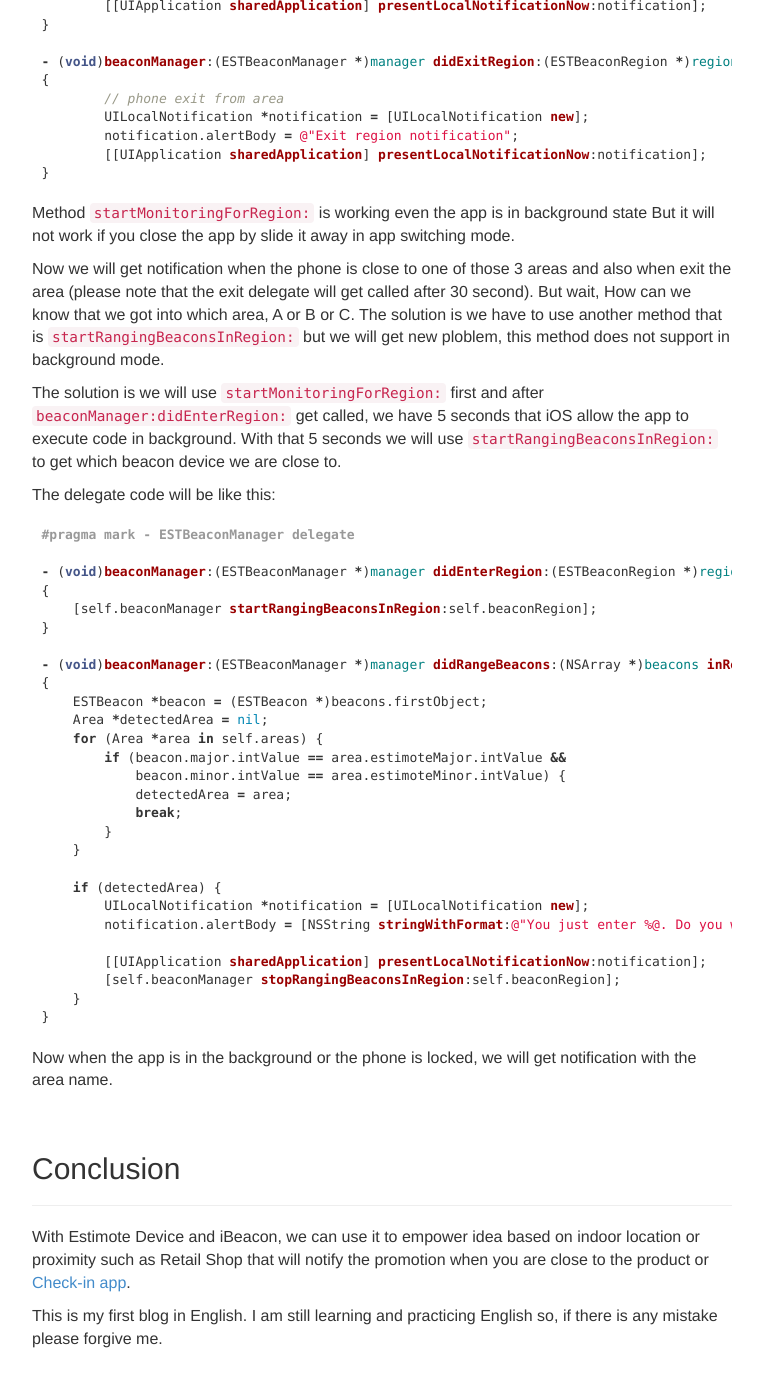
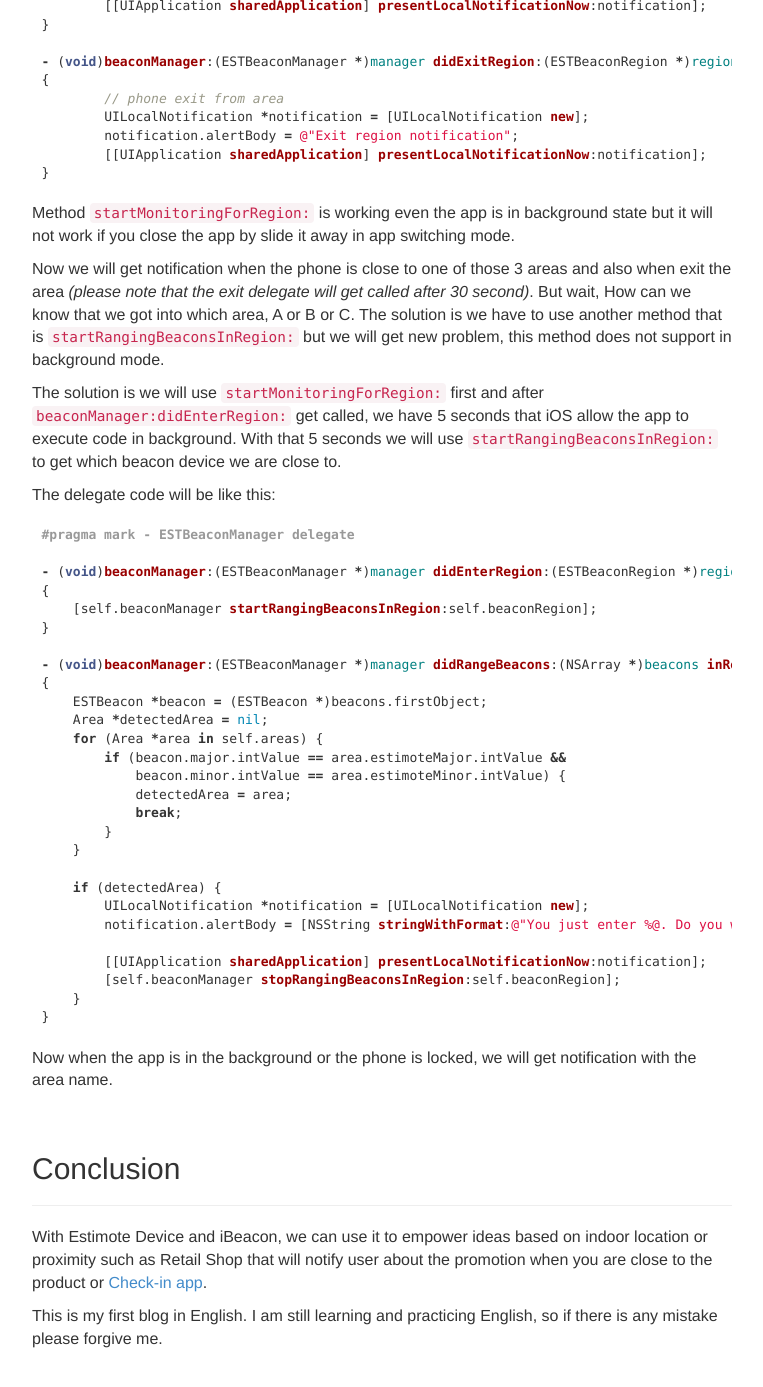
Before and after one commit to zoonooz/zoonooz.github.io, a Jekyll site: the page built from _posts/blog/2014-08-04-playing-with-estimote.md, in a window 1280 px wide and 1400 px high, scrolled down 3122 px. Shown: the top 1387 px of the window, without its empty margins (258-1021 px from the left). Built offline with Jekyll 4.4.1, drawn with Linux system fonts in a browser that asks for light colours; nearby versions of some CDN libraries; Markdown is read by kramdown in place of the engine named in the settings; comment, search, counter and statistics services are not loaded; some of the changed text lies outside the part shown.

Commit message:
Fix typo

````diff
--- a/_posts/blog/2014-08-04-playing-with-estimote.md
+++ b/_posts/blog/2014-08-04-playing-with-estimote.md
@@ -143,9 +143,9 @@ Then implement `ESTBeaconManager` delegate:
 }
 ```
 
-Method `startMonitoringForRegion:` is working even the app is in background state But it will not work if you close the app by slide it away in app switching mode.
+Method `startMonitoringForRegion:` is working even the app is in background state but it will not work if you close the app by slide it away in app switching mode.
 
-Now we will get notification when the phone is close to one of those 3 areas and also when exit the area (please note that the exit delegate will get called after 30 second). But wait, How can we know that we got into which area, A or B or C. The solution is we have to use another method that is `startRangingBeaconsInRegion:` but we will get new ploblem, this method does not support in background mode.
+Now we will get notification when the phone is close to one of those 3 areas and also when exit the area *(please note that the exit delegate will get called after 30 second)*. But wait, How can we know that we got into which area, A or B or C. The solution is we have to use another method that is `startRangingBeaconsInRegion:` but we will get new problem, this method does not support in background mode.
 
 The solution is we will use `startMonitoringForRegion:` first and after `beaconManager:didEnterRegion:` get called, we have 5 seconds that iOS allow the app to execute code in background. With that 5 seconds we will use `startRangingBeaconsInRegion:` to get which beacon device we are close to.
 
@@ -186,6 +186,6 @@ Now when the app is in the background or the phone is locked, we will get notifi
 ## Conclusion
 - - -
 
-With Estimote Device and iBeacon, we can use it to empower idea based on indoor location or proximity such as Retail Shop that will notify the promotion when you are close to the product or [Check-in app](https://github.com/panicinc/PunchClock).
+With Estimote Device and iBeacon, we can use it to empower ideas based on indoor location or proximity such as Retail Shop that will notify user about the promotion when you are close to the product or [Check-in app](https://github.com/panicinc/PunchClock).
 
-This is my first blog in English. I am still learning and practicing English so, if there is any mistake please forgive me.
+This is my first blog in English. I am still learning and practicing English, so if there is any mistake please forgive me.
````
Also changed, not shown: other parts of _posts/blog/2014-08-04-playing-with-estimote.md (+2 -2 lines).
